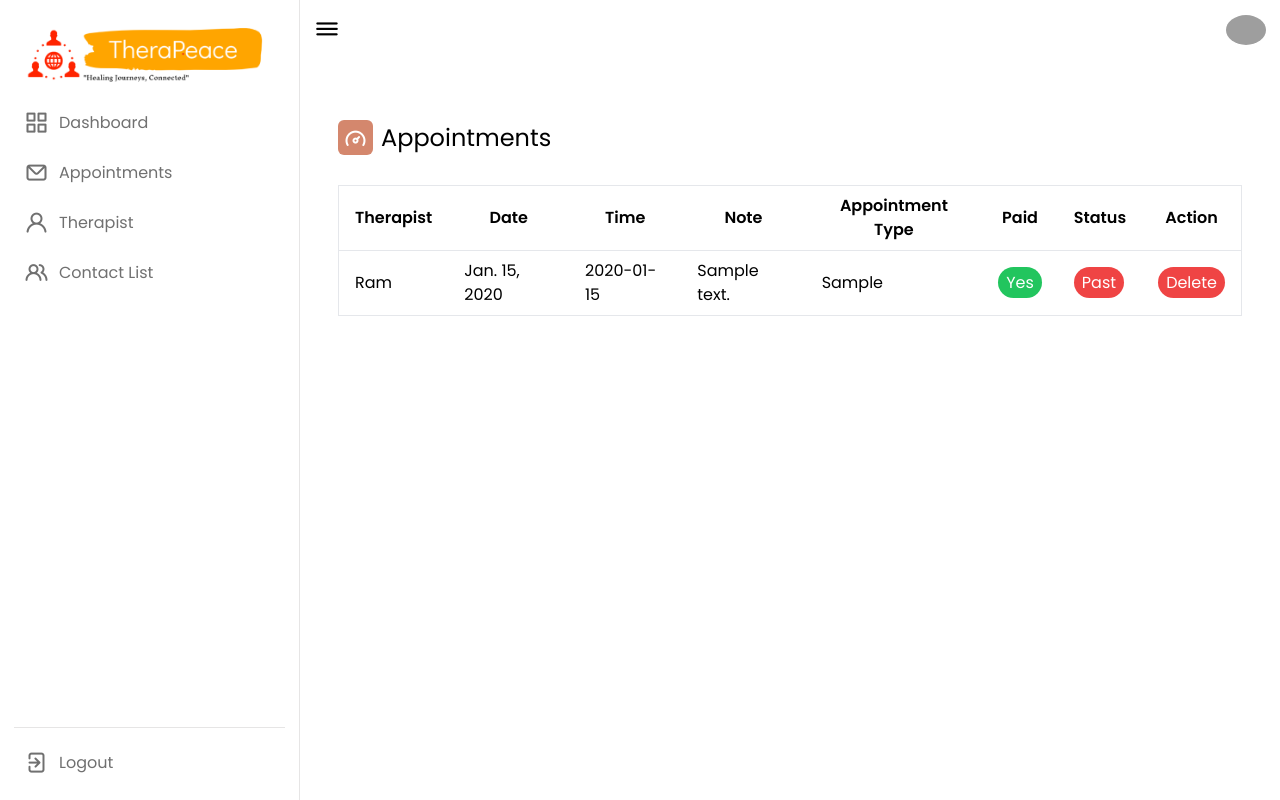
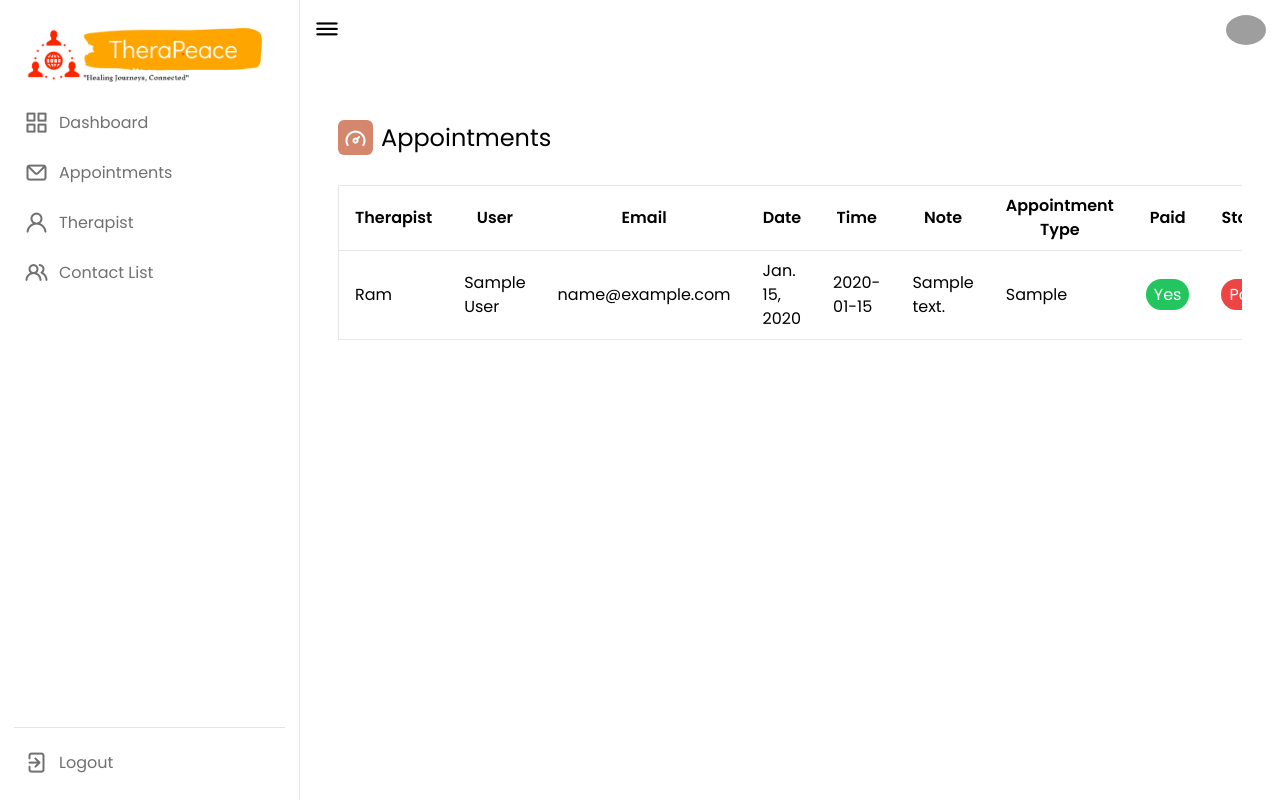
Before and after one commit to abhishekkarky/Therapist-Booking-System, a Django app: page /admin-booking-management in a window 1280 px wide. Run offline with Django 5.2, Linux system fonts and the light colour scheme; a user stored in the database is signed in; data comes from the database, SQL or seed files in the repository; tables that the repository leaves empty hold one stand-in row (values such as "Sample post"); parts of the project's set-up code (start-up, migrations or seed data) failed here and were passed over; some libraries are stand-ins or nearby versions; grey boxes are pictures that could not be loaded.

Commit message:
user in booking

```diff
--- a/templates/admin/booking-management.html
+++ b/templates/admin/booking-management.html
@@ -60,6 +60,8 @@
               <thead>
                 <tr>
                   <th class="py-2 px-4 border-b">Therapist</th>
+                  <th class="py-2 px-4 border-b">User</th>
+                  <th class="py-2 px-4 border-b">Email</th>
                   <th class="py-2 px-4 border-b">Date</th>
                   <th class="py-2 px-4 border-b">Time</th>
                   <th class="py-2 px-4 border-b">Note</th>
@@ -75,6 +77,8 @@
                   <td class="py-2 px-4 border-b">
                     {{ booking.therapist.name }}
                   </td>
+                  <td class="py-2 px-4 border-b">{{ booking.user.name }}</td>
+                  <td class="py-2 px-4 border-b">{{ booking.user.email }}</td>
                   <td class="py-2 px-4 border-b">{{ booking.date }}</td>
                   <td class="py-2 px-4 border-b">{{ booking.time }}</td>
                   <td class="py-2 px-4 border-b">{{ booking.note }}</td>
```
